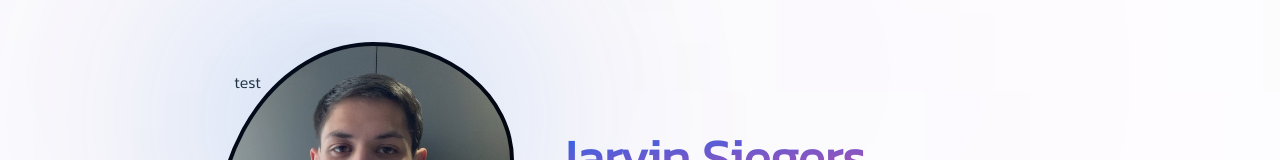
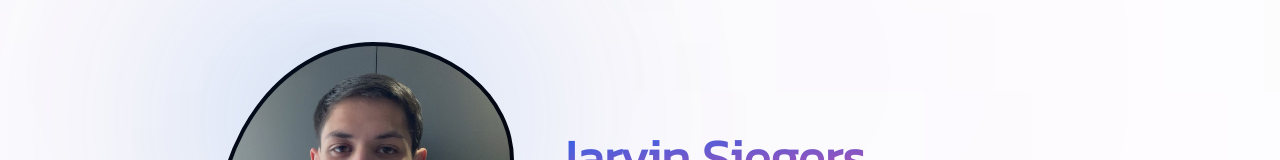
Before and after one commit to jarvin-s/portfolio, a Vue app: page / in a window 1280 px wide. Shown: the part 128-288 px from the top of the page. Built offline with nearby package versions, Linux system fonts and the light colour scheme.

Commit message:
Small fix

```diff
--- a/src/views/Home.vue
+++ b/src/views/Home.vue
@@ -6,7 +6,7 @@
                     <div class="hero-img relative z-1 border-4 border-black dark:border-white bg-cover">
                         <div class="absolute z-0 w-[90%] h-[35%] top-0 gradient-1"></div>
                         <div class="absolute z-0 w-[80%] h-[80%] rounded-full bottom-40 gradient-2"></div>
-                        <p class="absolute mt-6 ml-4 z-20">test</p>
+                        <!-- <p class="absolute mt-6 ml-4 z-20">test</p> -->
                         <div class="absolute z-0 w-[80%] h-[50%] right-20 bottom-20 gradient-3"></div>
                     </div>
                     <div class="hero-text flex-col md:flex-row">
@@ -15,7 +15,7 @@
                                 Siegers</span></h1>
                         <h1 class="font-bold text-3xl font-sans dark:text-white">Software Developer</h1>
                         <p class="text-xl font-sans text-black dark:text-white">I'm a software development student from
-                            <span class="country-span font-bold">The Netherlands.</span>
+                            <span class="country-span font-bold">The Netherlands</span>.
                         </p>
                         <div class="flex flex-row overflow-hidden items-center mt-6">
                             <div class="scroll-parent">
@@ -149,6 +149,7 @@
     }
 }
 
+/* Gradients */
 .gradient-1 {
     background: linear-gradient(180deg, rgba(188, 165, 255, 0) 0%, #046cce 100%);
     filter: blur(123px);
```
